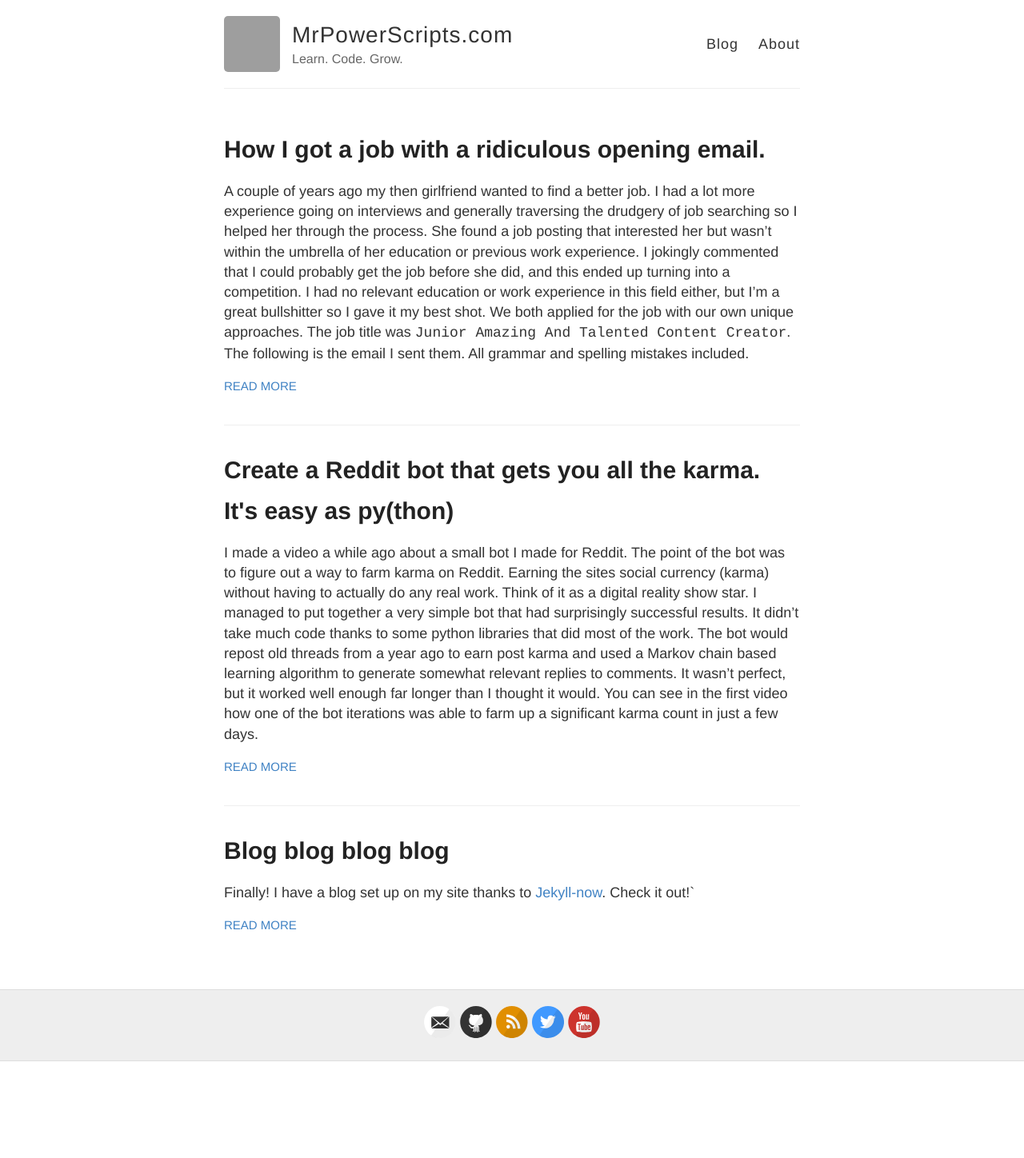
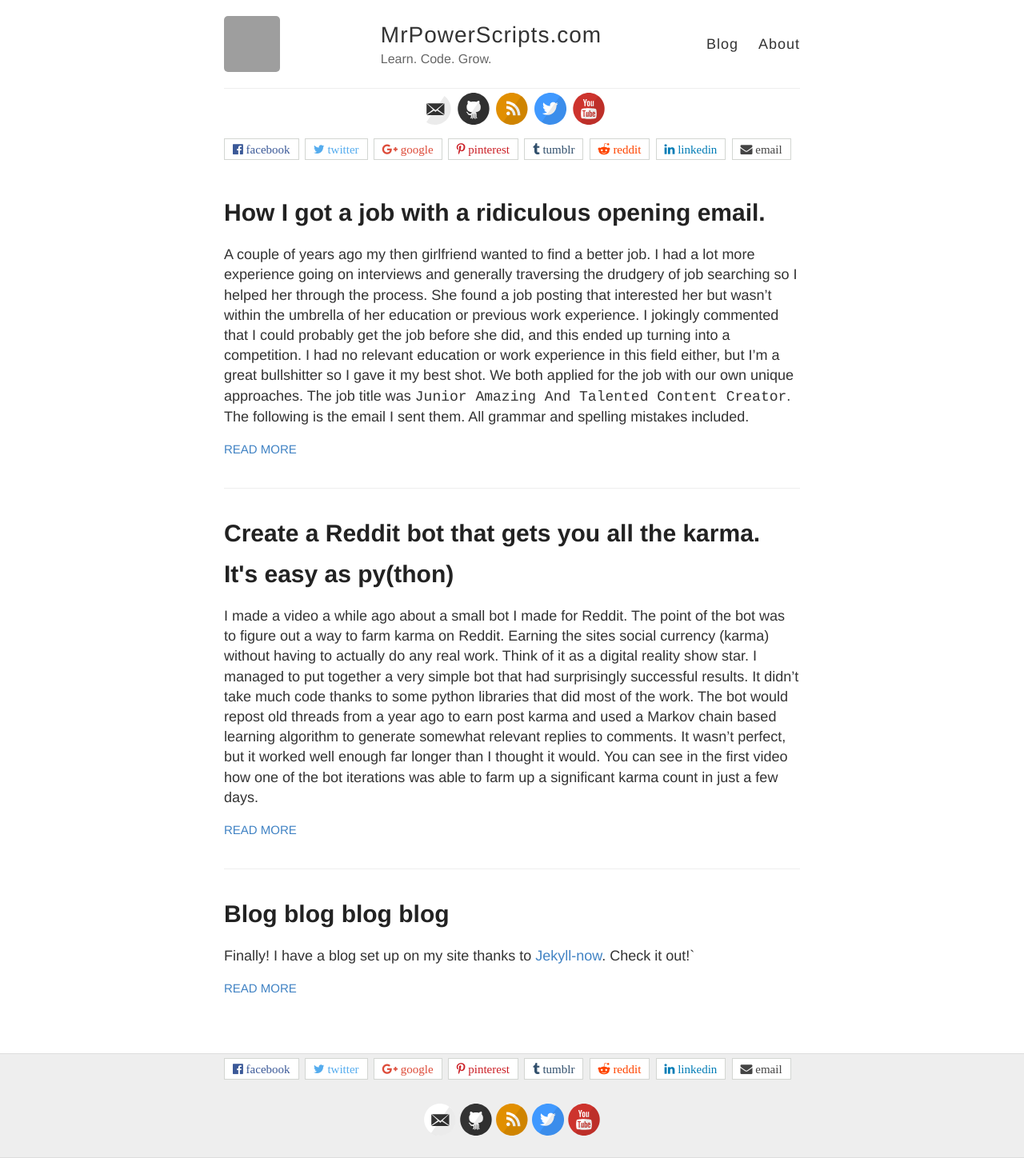
Before and after one commit to MrPowerScripts/MrPowerScripts.com, a Jekyll site: the page built from index.html, in a window 1280 px wide. Shown: the whole page at 80% size. Built offline with Jekyll 4.4.1, drawn with Linux system fonts in a browser that asks for light colours; before the commit the page ends 1327 px from its top, so only the background shows below that; grey boxes are pictures that could not be loaded.

Commit message:
add share bar, and moved some links to the top as well.

```diff
--- /dev/null
+++ b/_includes/share-bar.html
@@ -0,0 +1,149 @@
+<link href="https://maxcdn.bootstrapcdn.com/font-awesome/4.7.0/css/font-awesome.min.css" rel="stylesheet">
+
+<div id="share-bar">
+    <div class="share-buttons">
+        <a  href="https://www.facebook.com/sharer/sharer.php?u={{ site.url }}{{ site.baseurl }}{{ page.url }}"
+            onclick="window.open(this.href, 'pop-up', 'left=20,top=20,width=500,height=500,toolbar=1,resizable=0'); return false;"
+            title="Share on Facebook" >
+            <i class="fa fa-facebook-official share-button"> facebook</i>
+        </a>
+
+        <a  href="https://twitter.com/intent/tweet?text={{ page.title }}&url={{ site.url }}{{ site.baseurl }}{{ page.url }}"
+            onclick="window.open(this.href, 'pop-up', 'left=20,top=20,width=500,height=500,toolbar=1,resizable=0'); return false;"
+            title="Share on Twitter" >
+            <i class="fa fa-twitter share-button"> twitter</i>
+        </a>
+
+        <a  href="https://plus.google.com/share?url={{ site.url }}{{ site.baseurl }}{{ page.url }}"
+            onclick="window.open(this.href, 'pop-up', 'left=20,top=20,width=500,height=500,toolbar=1,resizable=0'); return false;"
+            title="Share on Google+" >
+            <i class="fa fa-google-plus share-button"> google</i>
+        </a>
+
+        <a  href="http://pinterest.com/pin/create/button/?url={{ site.url }}{{ site.baseurl }}{{ page.url }}"
+            onclick="window.open(this.href, 'pop-up', 'left=20,top=20,width=900,height=500,toolbar=1,resizable=0'); return false;"
+            title="Share on Pinterest" >
+            <i class="fa fa-pinterest-p share-button"> pinterest</i>
+        </a>
+
+        <a  href="http://www.tumblr.com/share/link?url={{ site.url }}{{ site.baseurl }}{{ page.url }}"
+            onclick="window.open(this.href, 'pop-up', 'left=20,top=20,width=900,height=500,toolbar=1,resizable=0'); return false;"
+            title="Share on Tumblr" >
+            <i class="fa fa-tumblr share-button"> tumblr</i>
+        </a>
+
+        <a  href="http://www.reddit.com/submit?url={{ site.url }}{{ site.baseurl }}{{ page.url }}"
+            onclick="window.open(this.href, 'pop-up', 'left=20,top=20,width=900,height=500,toolbar=1,resizable=0'); return false;"
+            title="Share on Reddit" >
+            <i class="fa fa-reddit-alien share-button"> reddit</i>
+        </a>
+
+        <a  href="https://www.linkedin.com/shareArticle?mini=true&url={{ site.url }}{{ site.baseurl }}{{ page.url }}&title={{ page.title }}&summary={{ page.description }}&source={{ site.title }}"
+            onclick="window.open(this.href, 'pop-up', 'left=20,top=20,width=500,height=500,toolbar=1,resizable=0'); return false;"
+            title="Share on LinkedIn" >
+            <i class="fa fa-linkedin share-button"> linkedin</i>
+        </a>
+
+        <a  href="mailto:?subject={{ page.title }}&amp;body=Check out this site {{ site.url }}{{ site.baseurl }}{{ page.url }}"
+            title="Share via Email" >
+            <i class="fa fa-envelope share-button"> email</i>
+        </a>
+    </div>
+
+</div>
+
+<style>
+/* Share Bar */
+#share-bar {
+    font-size: 15px;
+}
+
+/* Title */
+#share-bar h4 {
+    margin-bottom: 10px;
+    font-weight: 500;
+}
+
+/* All buttons */
+.share-buttons {
+    margin-top: 5px;
+}
+
+/* Each button */
+.share-button {
+    margin: 0px;
+    margin-bottom: 10px;
+    margin-right: 3px;
+    border: 1px solid #D3D6D2;
+    background-color: white;
+    padding: 5px 10px 5px 10px;
+}
+.share-button:hover {
+    opacity: 1;
+    color: #ffffff;
+}
+
+/* Facebook button */
+.fa-facebook-official {
+    color: #3b5998;
+}
+.fa-facebook-official:hover {
+    background-color: #3b5998;
+}
+
+/* Twitter button */
+.fa-twitter {
+    color: #55acee;
+}
+.fa-twitter:hover {
+    background-color: #55acee;
+}
+
+/* Google-PLus button */
+.fa-google-plus {
+    color: #dd4b39;
+}
+.fa-google-plus:hover {
+    background-color: #dd4b39;
+}
+
+/* Pinterest button */
+.fa-pinterest-p {
+    color: #cb2027;
+}
+.fa-pinterest-p:hover {
+    background-color: #cb2027;
+}
+
+/* Tumblr button */
+.fa-tumblr {
+    color: #32506d;
+}
+.fa-tumblr:hover {
+    background-color: #32506d;
+}
+
+/* Reddit button */
+.fa-reddit-alien {
+    color: #ff4500;
+}
+.fa-reddit-alien:hover {
+    background-color: #ff4500;
+}
+
+/* LinkedIn button */
+.fa-linkedin {
+    color: #007bb5;
+}
+.fa-linkedin:hover {
+    background-color: #007bb5;
+}
+
+/* Email button */
+.fa-envelope {
+    color: #444444;
+}
+.fa-envelope:hover {
+    background-color: #444444;
+}
+</style>
--- a/_includes/svg-icons.html
+++ b/_includes/svg-icons.html
@@ -11,3 +11,14 @@
 {% if site.footer-links.stackoverflow %}<a href="http://stackoverflow.com/{{ site.footer-links.stackoverflow }}"><i class="svg-icon stackoverflow"></i></a>{% endif %}
 {% if site.footer-links.youtube %}<a href="https://youtube.com/{{ site.footer-links.youtube }}"><i class="svg-icon youtube"></i></a>{% endif %}
 {% if site.footer-links.googleplus %}<a href="https://plus.google.com/{{ site.footer-links.googleplus }}"><i class="svg-icon googleplus"></i></a>{% endif %}
+
+<style>
+.meta-links {
+    display: flex;
+    justify-content: center;
+}
+
+.meta-links a {
+    padding: 5px 4px;
+}
+</style>
--- a/_layouts/default.html
+++ b/_layouts/default.html
@@ -19,7 +19,7 @@
   <body>
     <div class="wrapper-masthead">
       <div class="container">
-        <header class="masthead clearfix">
+        <header class="masthead">
           <a href="{{ site.baseurl }}/" class="site-avatar"><img src="{{ site.avatar }}" /></a>
 
           <div class="site-info">
@@ -31,7 +31,12 @@
             <a href="{{ site.baseurl }}/">Blog</a>
             <a href="{{ site.baseurl }}/about">About</a>
           </nav>
+
         </header>
+        <div class="meta-links">
+            {% include svg-icons.html %}
+        </div>
+        {% include share-bar.html %}
       </div>
     </div>
 
@@ -41,6 +46,7 @@
 
     <div class="wrapper-footer">
       <div class="container">
+        {% include share-bar.html %}
         <footer class="footer">
           {% include svg-icons.html %}
         </footer>
--- a/style.scss
+++ b/style.scss
@@ -151,12 +151,15 @@
 //
 
 .wrapper-masthead {
-  margin-bottom: 50px;
+  margin-bottom: 10px;
 }
 
 .masthead {
   padding: 20px 0;
   border-bottom: 1px solid $lightGray;
+  display: flex;
+  flex-flow: row wrap;
+  justify-content: space-between;
 
   @include mobile {
     text-align: center;
```
